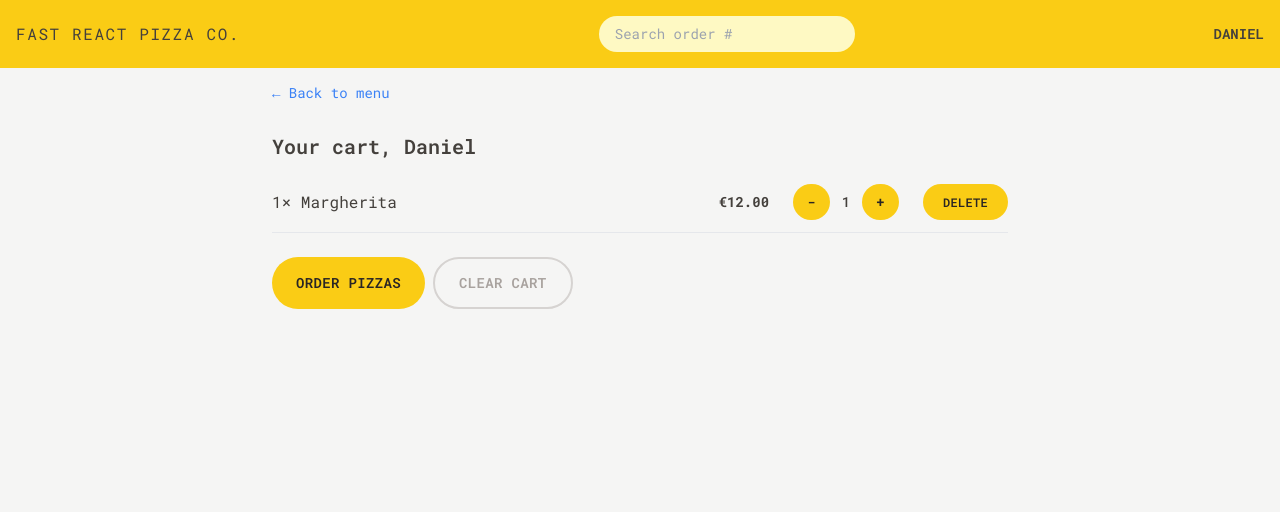
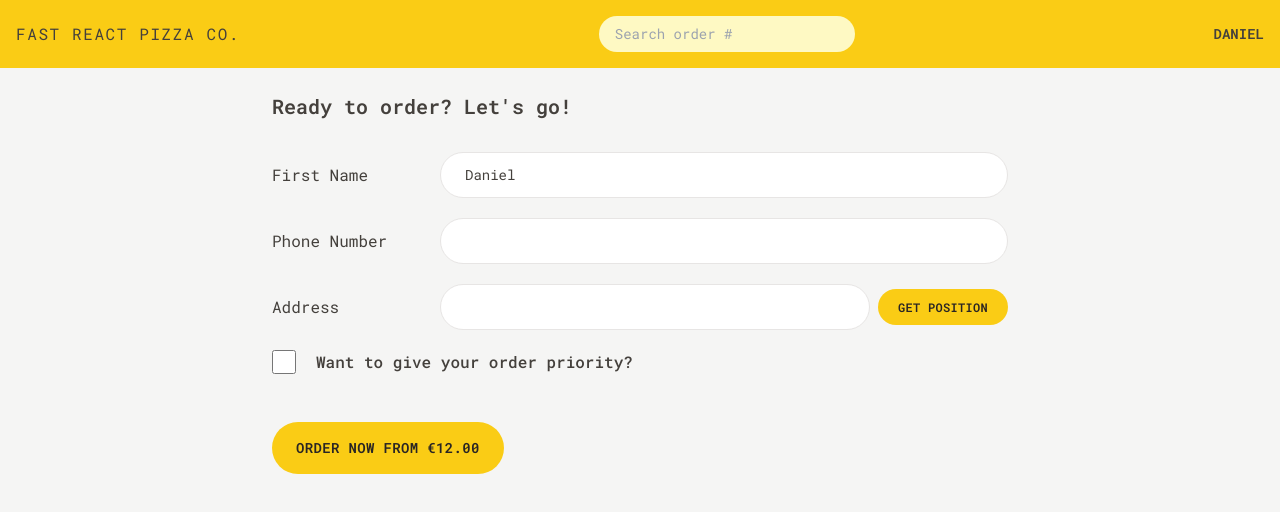
Before and after one commit to DanielArzani/fast-react-pizza, a React (Vite) app: page /order/new in a window 1280 px wide. Shown: the top 512 px of the page. Built offline with nearby package versions, Linux system fonts and the light colour scheme.

Commit message:
create and style the order page

```diff
--- a/src/components/app/App.tsx
+++ b/src/components/app/App.tsx
@@ -1,7 +1,5 @@
 import React from 'react';
-import CartPage from '../../pages/CartPage';
-// import HomePage from '../../pages/HomePage';
-// import MenuPage from '../../pages/MenuPage';
+import OrderPage from '../../pages/OrderPage';
 
 /**
  * A pizza ordering application
@@ -9,9 +7,7 @@ import CartPage from '../../pages/CartPage';
 function App() {
   return (
     <div className='center relative min-h-full'>
-      <CartPage />
-      {/* <HomePage /> */}
-      {/* <MenuPage /> */}
+      <OrderPage />
     </div>
   );
 }
--- /dev/null
+++ b/src/pages/OrderPage/OrderPage.tsx
@@ -0,0 +1,98 @@
+import React, { useState } from 'react';
+import Header from '../../components/Header';
+import Main from '../../components/Main';
+
+function OrderPage() {
+  const [firstName, setFirstName] = useState<string>('Daniel');
+  const [phoneNumber, setPhoneNumber] = useState<string>('');
+  const [address, setAddress] = useState<string>('');
+  const [givePriority, setGivePriority] = useState<boolean>(false);
+
+  return (
+    <>
+      <Header />
+      <Main>
+        <div className='px-4 py-6'>
+          <h2 className='mb-8 text-xl font-semibold'>
+            Ready to order? Let&apos;s go!
+          </h2>
+
+          <form>
+            <div className='mb-5 flex flex-col gap-2 sm:flex-row sm:items-center'>
+              <label htmlFor='firstName' className=' sm:basis-40'>
+                First Name
+              </label>
+              <input
+                type='text'
+                id='firstName'
+                name='firstName'
+                value={firstName}
+                onChange={(e) => setFirstName(e.target.value)}
+                className='input grow'
+              />
+            </div>
+
+            <div className='mb-5 flex flex-col gap-2 sm:flex-row sm:items-center'>
+              <label className=' sm:basis-40' htmlFor='phoneNumber'>
+                Phone Number
+              </label>
+              <input
+                type='text'
+                id='phoneNumber'
+                name='phoneNumber'
+                value={phoneNumber}
+                onChange={(e) => setPhoneNumber(e.target.value)}
+                className='input grow'
+              />
+            </div>
+
+            <div className='relative mb-5 flex flex-col gap-2 sm:flex-row sm:items-center'>
+              <label className=' sm:basis-40' htmlFor='address'>
+                Address
+              </label>
+              <input
+                type='text'
+                id='address'
+                name='address'
+                value={address}
+                onChange={(e) => setAddress(e.target.value)}
+                className='input grow'
+              />
+              <button
+                type='button'
+                className='inline-block rounded-full bg-yellow-400 px-4 py-2 text-xs font-semibold uppercase tracking-wide text-stone-800 transition-colors duration-300 hover:bg-yellow-300 focus:bg-yellow-300 focus:outline-none focus:ring focus:ring-yellow-300 focus:ring-offset-2 disabled:cursor-not-allowed md:px-5 md:py-2.5'
+              >
+                Get Position
+              </button>
+            </div>
+
+            <div className='mb-12 flex items-center gap-5'>
+              <input
+                type='checkbox'
+                id='givePriority'
+                name='givePriority'
+                checked={givePriority}
+                onChange={(e) => setGivePriority(e.target.checked)}
+                className='h-6 w-6 accent-yellow-400 focus:outline-none focus:ring focus:ring-yellow-400 focus:ring-offset-2'
+              />
+              <label className='font-medium' htmlFor='givePriority'>
+                Want to give your order priority?
+              </label>
+            </div>
+
+            <div>
+              <button
+                type='submit'
+                className='inline-block rounded-full bg-yellow-400 px-4 py-3 text-sm font-semibold uppercase tracking-wide text-stone-800 transition-colors duration-300 hover:bg-yellow-300 focus:bg-yellow-300 focus:outline-none focus:ring focus:ring-yellow-300 focus:ring-offset-2 disabled:cursor-not-allowed md:px-6 md:py-4'
+              >
+                Order now from €12.00
+              </button>
+            </div>
+          </form>
+        </div>
+      </Main>
+    </>
+  );
+}
+
+export default OrderPage;
--- /dev/null
+++ b/src/pages/OrderPage/index.tsx
@@ -0,0 +1,2 @@
+export * from "./OrderPage";
+export { default } from "./OrderPage";
```
